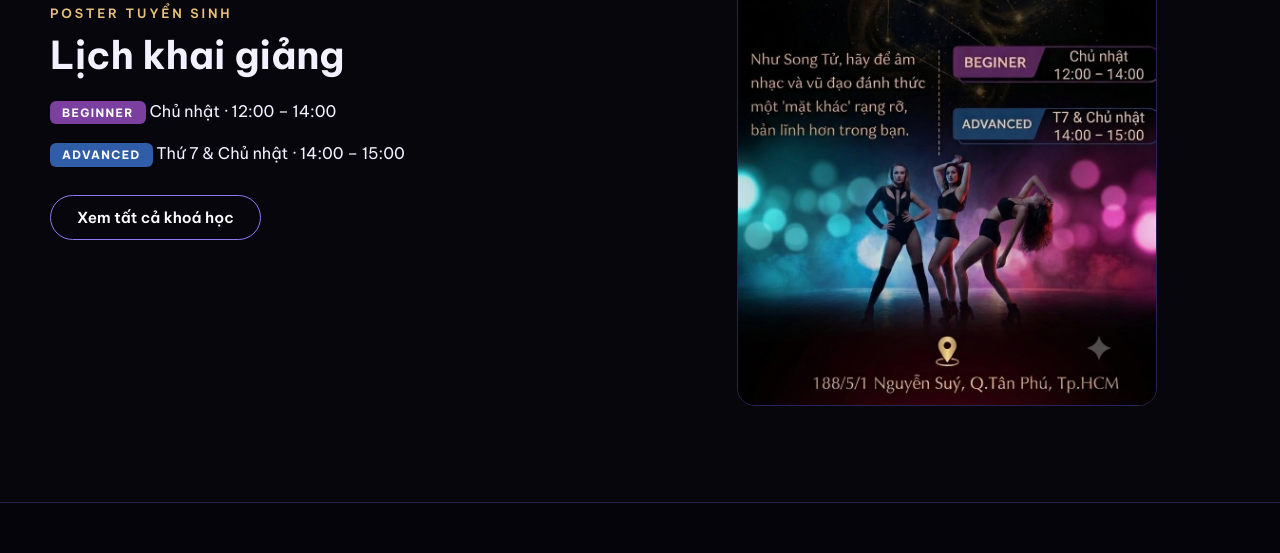
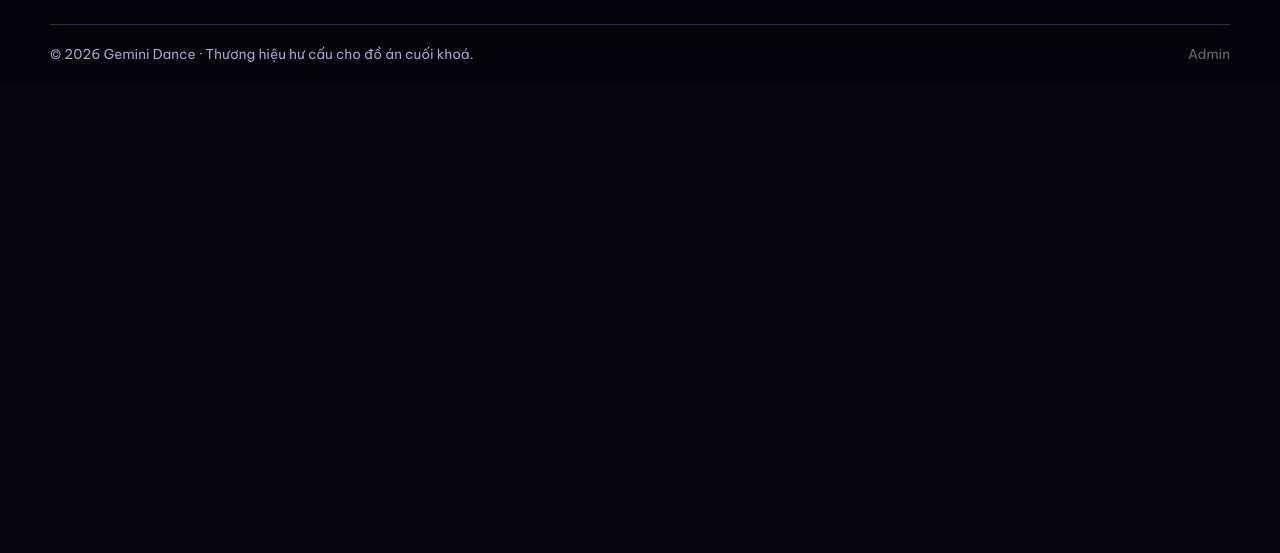
Before and after one commit to nthh169-dev/gemini-dance, a plain HTML site: page about.html in a window 1280 px wide. Shown: the part 2961-3514 px from the top of the page. After the commit the page ends 3045 px from the top, so only its background shows below. Drawn offline with nearby package versions, Linux system fonts and the light colour scheme; no server answers.

Commit message:
Bỏ phần lịch khai giảng cố định ở trang Giới thiệu
Co-Authored-By: Claude Opus 5.5 <noreply@anthropic.com>
Claude-Session: https://claude.ai/code/session_01LYELhdYfZeChtQ2mJ7yhDZ

```diff
--- a/about.html
+++ b/about.html
@@ -82,20 +82,6 @@
     </div>
   </section>
 
-  <section class="section">
-    <div class="container split">
-      <div>
-        <span class="eyebrow">Poster tuyển sinh</span>
-        <h2>Lịch khai giảng</h2>
-        <p><span class="tag tag-beginner">BEGINNER</span> Chủ nhật · 12:00 – 14:00</p>
-        <p><span class="tag tag-advanced">ADVANCED</span> Thứ 7 &amp; Chủ nhật · 14:00 – 15:00</p>
-        <div class="hero-actions">
-          <a class="btn btn-ghost" href="courses.html">Xem tất cả khoá học</a>
-        </div>
-      </div>
-      <img src="assets/img/poster.jpg" alt="Poster tuyển sinh Gemini Dance" style="width:100%;max-width:420px;margin:auto" loading="lazy">
-    </div>
-  </section>
 </main>
 
 <div id="site-footer"></div>
```
Also changed, not shown: 1 other file.
